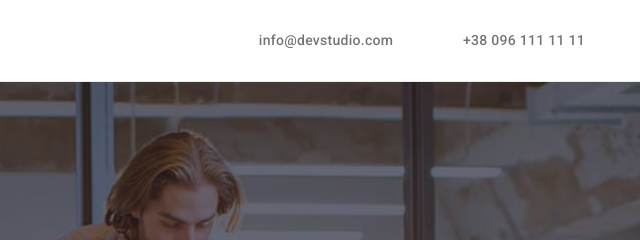
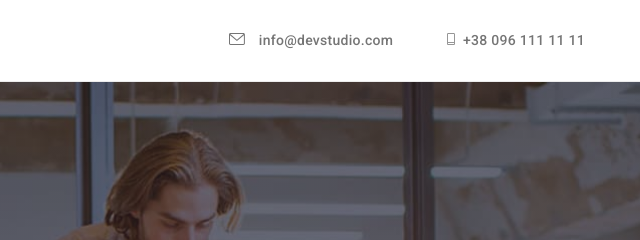
Before and after one commit to MaksymPavlichenko/goit-markup-hw-04, a plain HTML site: page index.html in a window 1280 px wide. Shown: the top 240 px of the page, 640-1280 px from the left. Drawn offline with nearby package versions, Linux system fonts and the light colour scheme.

Commit message:
added
icon.swg + plus checking of header swg

```diff
--- a/index.html
+++ b/index.html
@@ -32,7 +32,7 @@
                         height="12"
                       >
                         <use
-                          href=""
+                          href="./img/icons.svg#icon-mail"
                           class="mail-item"
                         ></use>
                       </svg>
@@ -47,7 +47,7 @@
                         height="12"
                       >
                         <use
-                          href=""
+                          href="./img/icons.svg#icon-phone"
                           class="phone-item"
                         ></use>
                       </svg>
```
Also changed, not shown: img/icons.svg (added).
